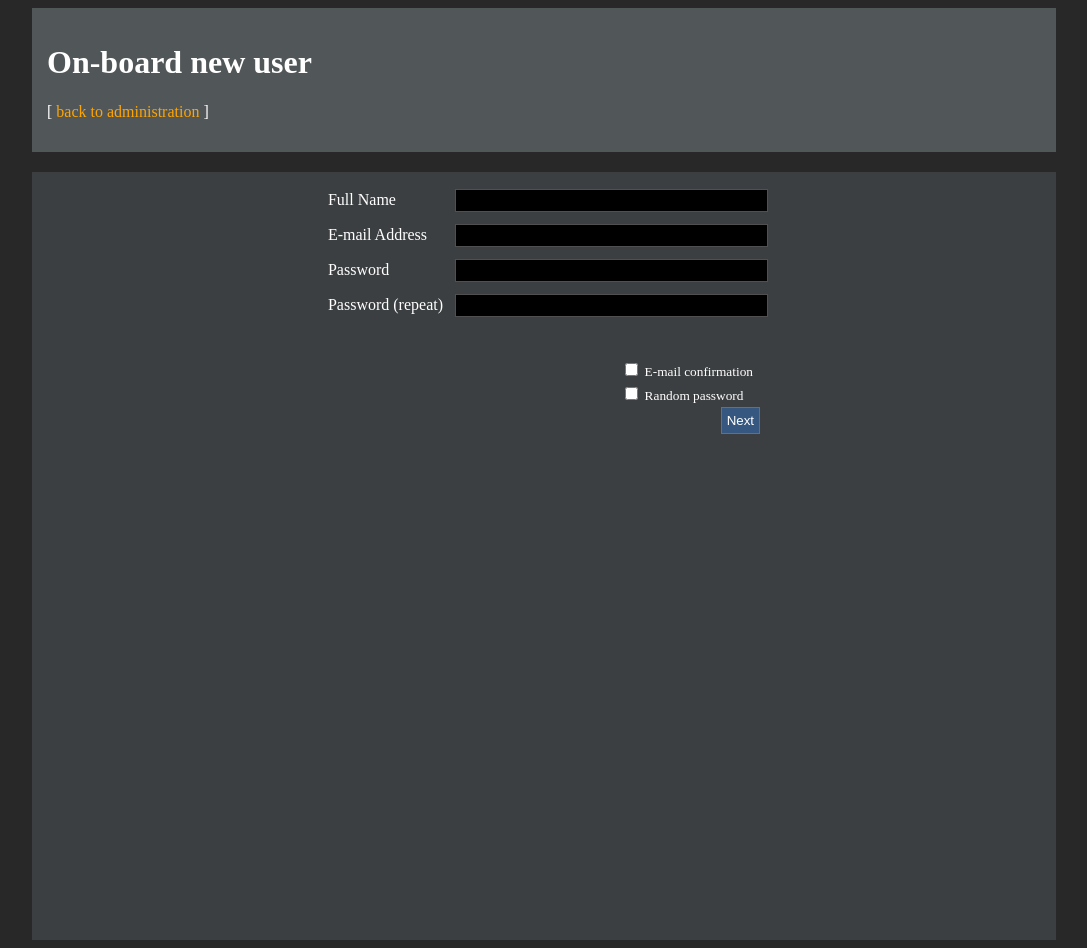
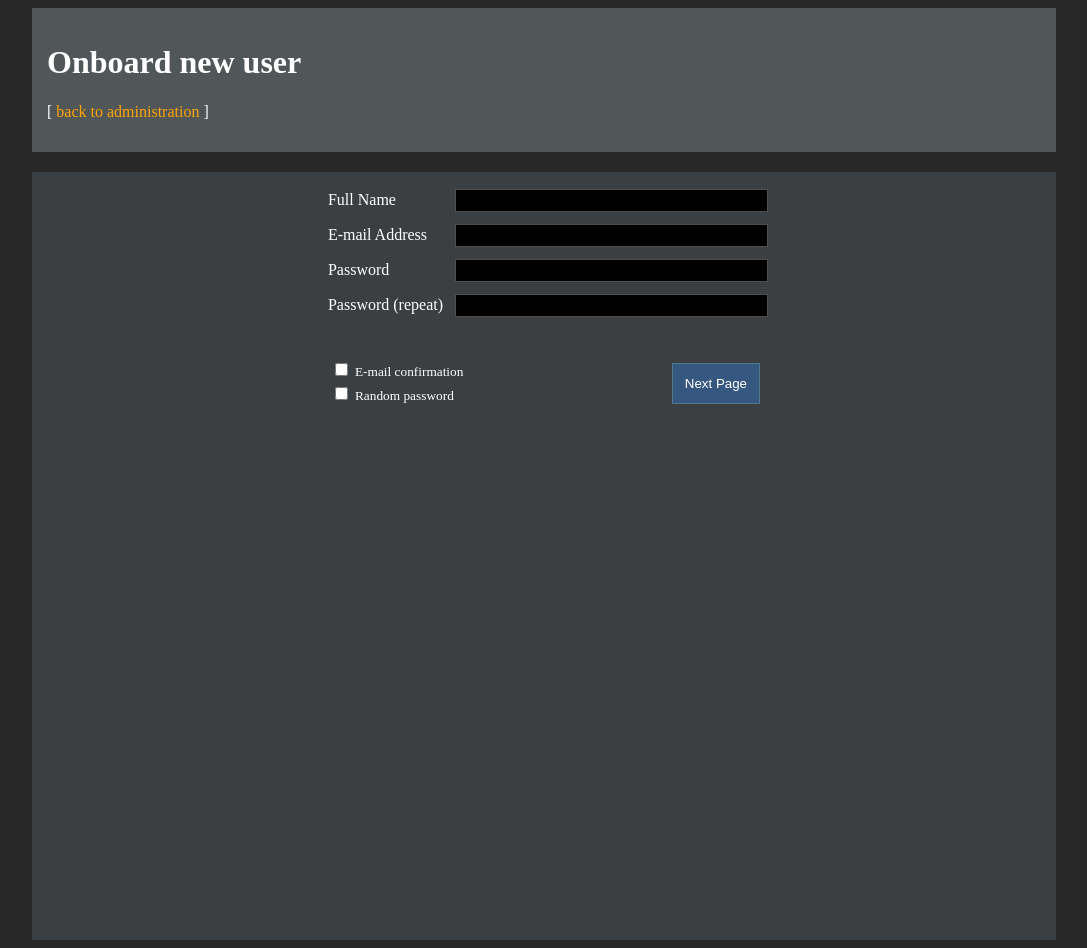
Before and after one commit to ICOFactory/app-backend, a Flask app: template templates/admin/admin_create_user.jinja2 in a window 1280 px wide. Shown: the whole page, without its empty margins (96-1183 px from the left). Run offline with Flask 2, Linux system fonts and the light colour scheme; the template is opened without the code that fills it, so the values that code supplies are empty.

Commit message:
text area

```diff
--- a/static/stylesheet.css
+++ b/static/stylesheet.css
@@ -186,6 +186,7 @@ div.permissions {
 }
 
 
+
 #admin_main_menu {
     padding-top:5px;
     width: 220px;
@@ -303,7 +304,7 @@ div.permissions {
     background-color: rgb(54,88,128);
     border: 1px solid rgb(76,122,140);
     color: white;
-    padding: 5px;
+    padding: 12px;
 }
 
 .grey_submit_button {
@@ -322,3 +323,30 @@ div.permissions {
     height: 768px;
     overflow-y: scroll;
 }
+
+#onboard_checkboxes {
+    float:left;
+}
+
+#onboard_submit {
+    margin-top:6px;
+    padding: 12px;
+    margin-left: 48px;
+}
+
+.dark_input_field {
+    background-color: black;
+    color: white;
+    text-align: right;
+    padding: 5px;
+    border: 1px solid rgb(96,96,96);
+}
+
+textarea {
+    background-color: black;
+    color: lightgray;
+    text-align: left;
+    padding: 5px;
+    border: 1px solid rgb(96,96,96);
+    margin: 36px;
+}
--- a/templates/admin/admin_create_user.jinja2
+++ b/templates/admin/admin_create_user.jinja2
@@ -1,7 +1,7 @@
 {% extends "admin/admin_base.jinja2" %}
 
 {% block header %}
-    <h1>{% block title %}On-board new user{% endblock %}</h1>
+    <h1>{% block title %}Onboard new user{% endblock %}</h1>
     <p id="back_nav">[ <a class="header_anchor" href="/admin/{{ session_token }}">back to administration</a> ]</p>
 {% endblock %}
 
@@ -32,7 +32,7 @@
             </tr>
             <tr>
                 <td align="right" colspan="2">
-                    <table>
+                    <table id="onboard_checkboxes">
                         <tr>
                             <td><input type="checkbox" name="confirm_email" id="confirm_email_checkbox">
                                 <span id="email_confirm_msg">E-mail confirmation</span></input>&nbsp;
@@ -43,7 +43,7 @@
                                 <span id="random_password_msg">Random password</span></td>
                         </tr>
                     </table>
-                    <input type="submit" class="blue_submit_button" value="Next"/>
+                    <input id="onboard_submit" type="submit" class="blue_submit_button" value="Next Page"/>
                 </td>
             </tr>
             </tbody>
--- a/templates/admin/admin_eth_network.jinja2
+++ b/templates/admin/admin_eth_network.jinja2
@@ -37,7 +37,7 @@
                     <form action="/admin/eth_network/create_node" method="post">
                         <input type="hidden" name="session_token" value="{{ session_token }}" />
                         <input size="35" name="identifier" placeholder="New node identifier" />
-                        <input type="submit" value="Generate new Node API Key" />
+                        <input class="blue_submit_button" type="submit" value="Generate new Node API Key" />
                     </form>
                 </td>
             </tr>
--- a/templates/admin/admin_view_event_log.jinja2
+++ b/templates/admin/admin_view_event_log.jinja2
@@ -10,7 +10,7 @@
     <form action="/admin/event_log/filter" method="post">
         <input type="hidden" name="session_token" value="{{ session_token }}" />
         <h3>Event Filter</h3>
-        <select name="event_filter" id="event_log_filter" multiple size="8">
+        <select name="event_filter" class="dark_input_field" id="event_log_filter" multiple size="8">
             {% for event_type in event_types %}
             <option value="{{ event_type.event_type_id }}">{{ event_type.event_type_name }}</option>
             {% endfor %}
@@ -21,10 +21,10 @@
             <input type="radio" name="output_format" value="json" checked="checked">JSON</input>
         </div>
         <div id="event_limit" class="event_filter_row">
-            <label>n = </label><input type="number" name="event_limit" value="100" />
+            <label>n = </label><input class="dark_input_field" type="number" name="event_limit" value="100" />
         </div>
         <div id="event_limit_actions" class="event_filter_row">
-            <input type="button" name="select_all" id="event_filter_select_all" value="Select All" />&nbsp;<input type="button" name="select_none" id="event_filter_select_none" value="Select None"/>&nbsp;<input type="submit" value="Filter Events" />
+            <input type="button" class="grey_submit_button" name="select_all" id="event_filter_select_all" value="Select All" />&nbsp;<input type="button" class="grey_submit_button" name="select_none" id="event_filter_select_none" value="Select None"/>&nbsp;<input id="onboard_submit" class="blue_submit_button" type="submit" value="Filter Events" />
         </div>
     </form>
 </div>
```
